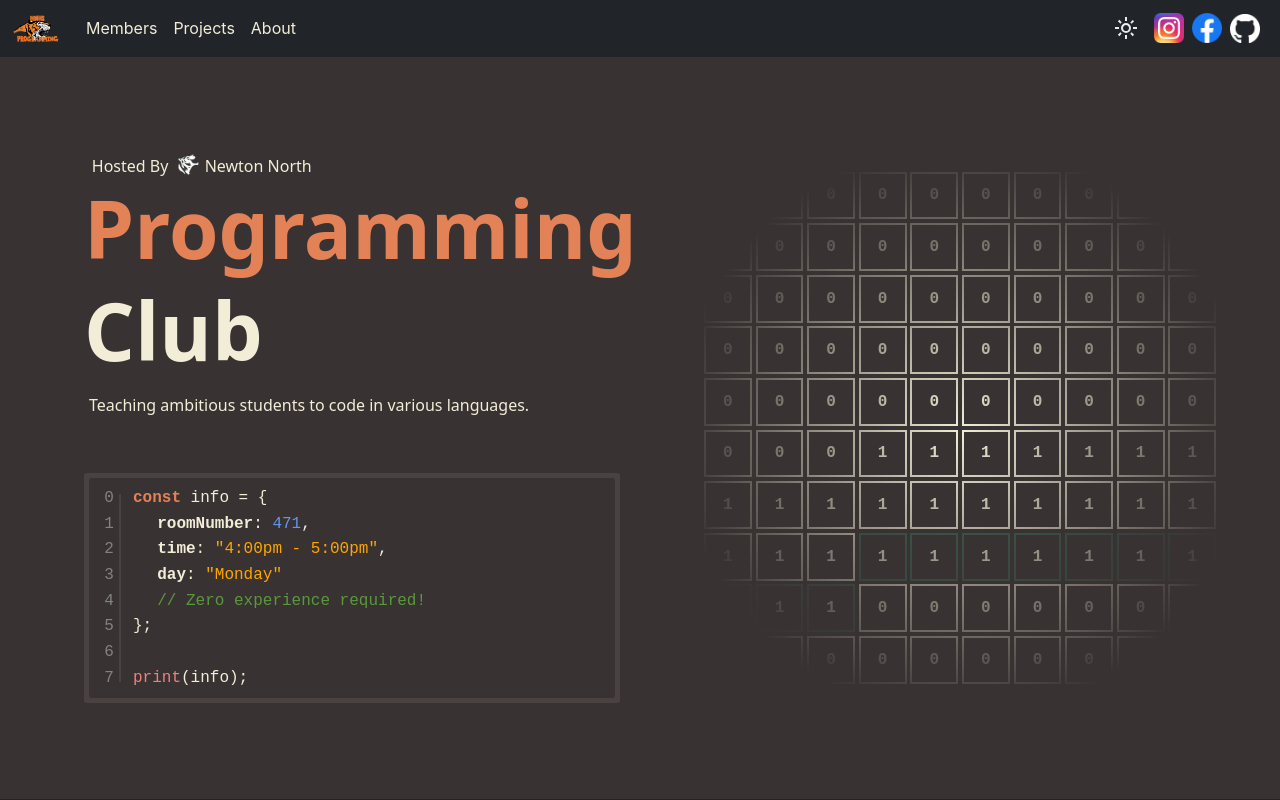
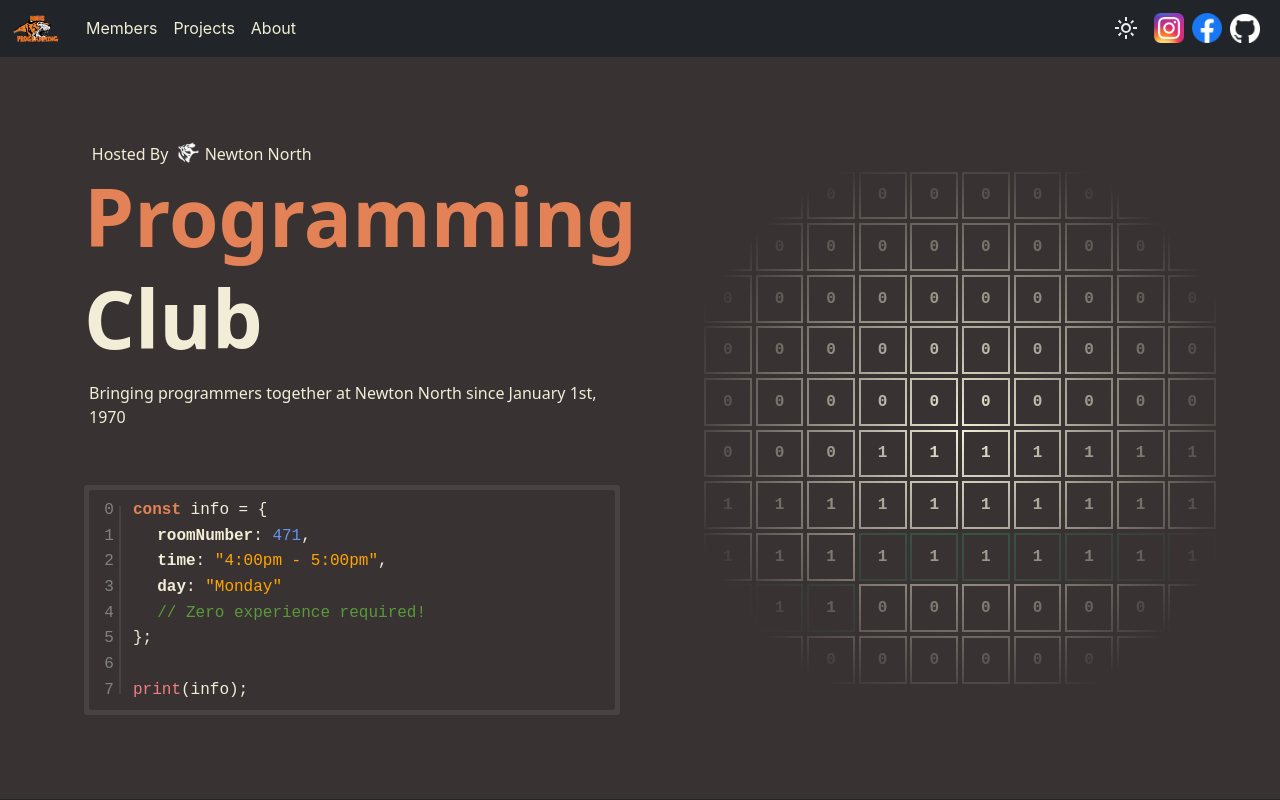
Before and after one commit to NNHS-Programming-Club/website, a React (Create React App) app: page / in a window 1280 px wide. Built offline with nearby package versions, Linux system fonts and the light colour scheme; the HTML template or start-up script is replaced by a standard one.

Commit message:
A possible new one? I feel like it shouldn't be too serious, not sure if everyone would get this joke though

```diff
--- a/src/pages/Home.js
+++ b/src/pages/Home.js
@@ -119,7 +119,7 @@ export default function Home() {
               {' '}
               <span id="secondtitle">{clubtitle}</span>
             </h1>
-            <p id="minititle">Teaching ambitious students to code in various languages.</p>
+            <p id="minititle">Bringing programmers together at Newton North since January 1st, 1970</p>
           </div>
           {/* Code Info Bbox */}
           <div id="infoborder">
```
